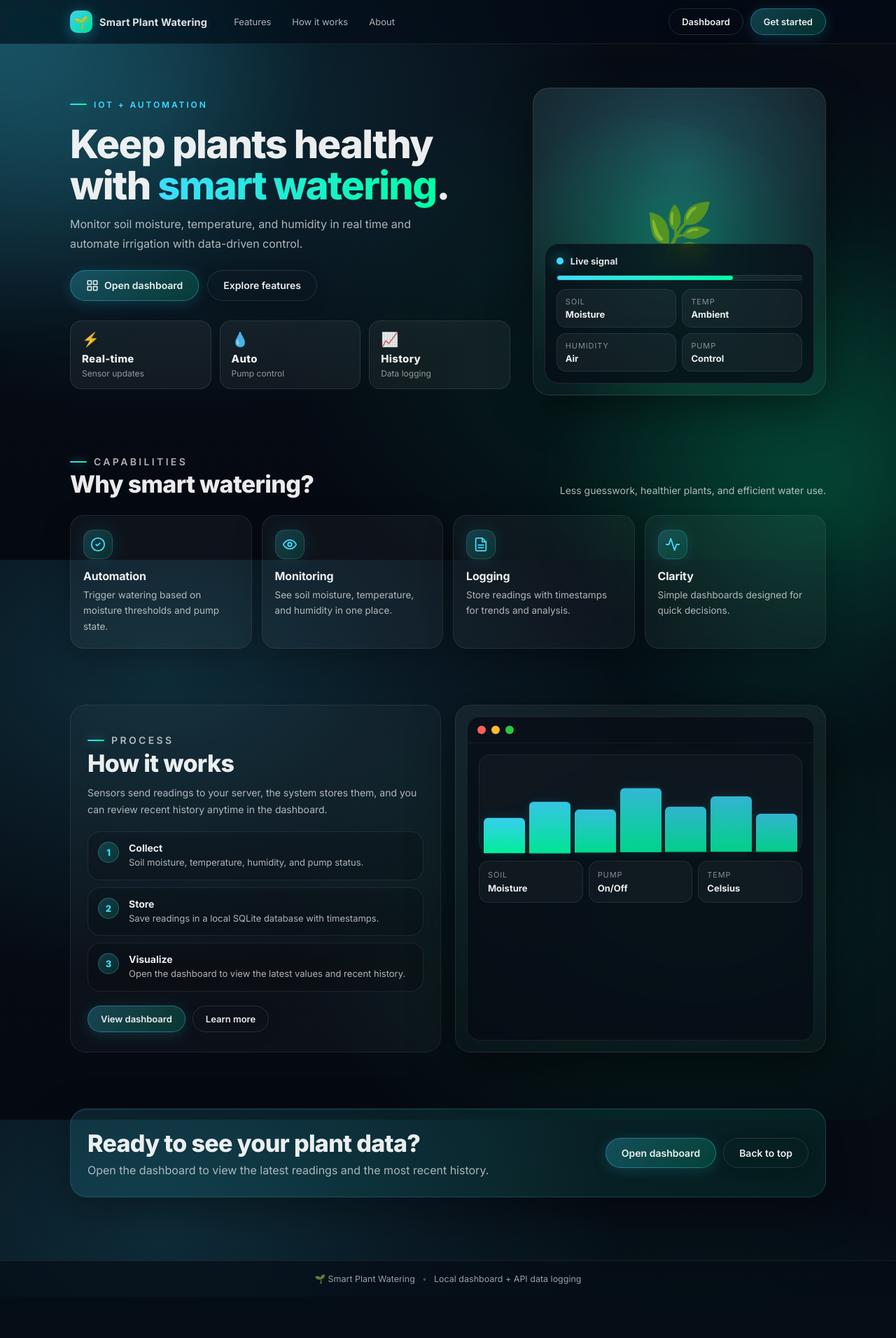
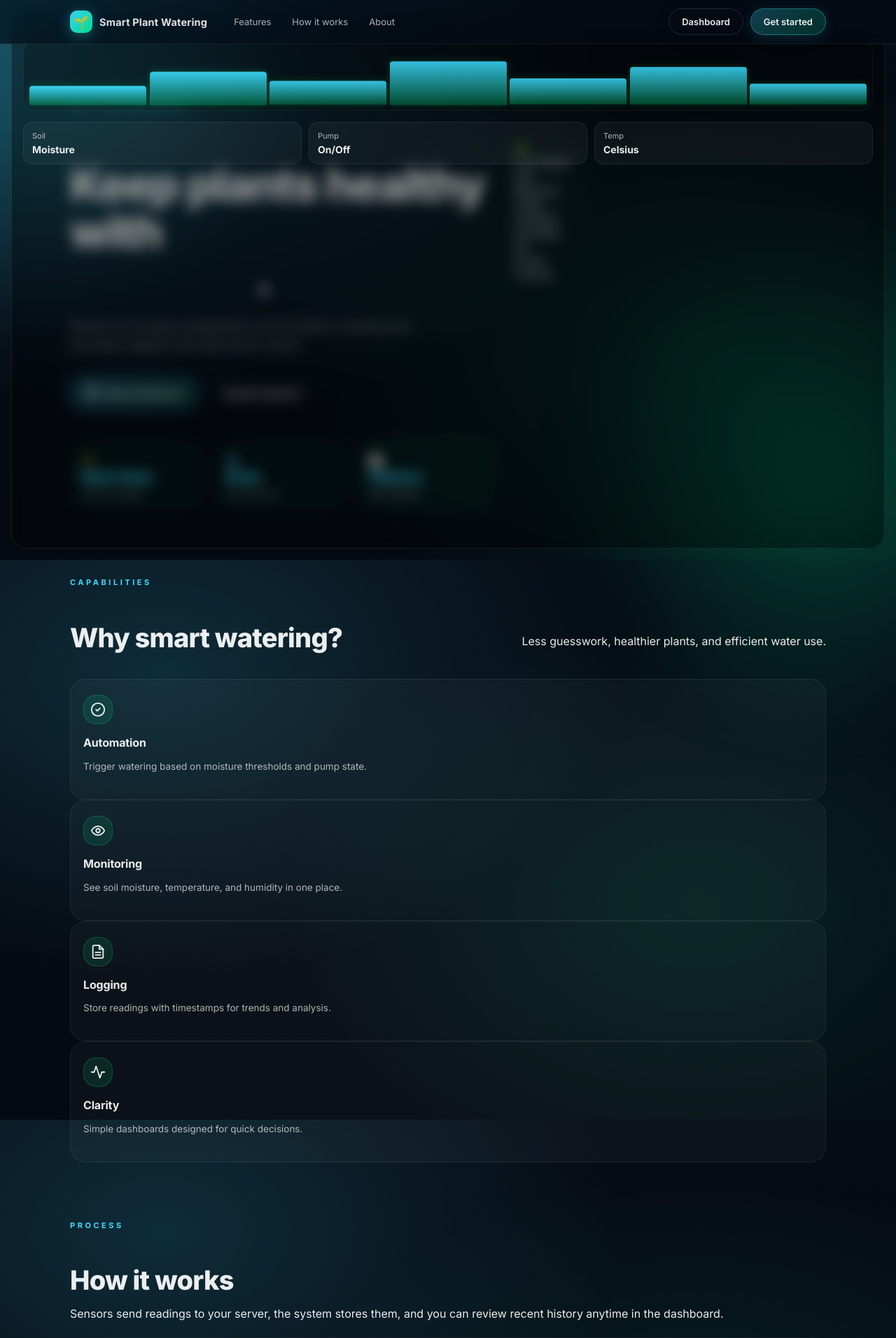
Before and after one commit to Deeptanshu-Samanta/Smart-Plant-Watering-IoT-System, a Flask app: page / in a window 1280 px wide. Shown: the top 1912 px of the page at 70% size. Before the commit the page ends 1835 px from the top, so only its background shows below. Run offline with Flask 3, Linux system fonts and the light colour scheme.

Commit message:
Refine landing page styles and layout
Updated various styles for the landing page, including adjustments to layout, typography, and hover effects.

```diff
--- a/static/landing.css
+++ b/static/landing.css
@@ -1,435 +1,497 @@
-/* ===== Landing page styles ===== */
+/* Landing page — biopunk organic-tech */
 
+/* Hero */
 .hero{
   display: grid;
-  grid-template-columns: 1.2fr 0.8fr;
+  grid-template-columns: 1.15fr 0.85fr;
   gap: 32px;
   align-items: center;
-  padding: 40px 0 20px;
+  padding: 48px 0 20px;
+  min-height: 80vh;
 }
+.hero__content{ position: relative; }
+
 .eyebrow{
   display: inline-flex;
   align-items: center;
   gap: 10px;
+  font-family: var(--font-display);
+  font-size: 11px;
+  font-weight: 700;
+  letter-spacing: 0.32em;
+  text-transform: uppercase;
   color: var(--accent);
-  font-weight: 600;
-  font-size: 12px;
-  letter-spacing: 0.24em;
-  text-transform: uppercase;
-  margin: 0 0 6px;
+  margin-bottom: 20px;
 }
-.eyebrow::before{
-  content: "";
-  width: 24px;
-  height: 2px;
-  background: linear-gradient(90deg, var(--accent), var(--accent2));
-  border-radius: 4px;
-  box-shadow: 0 0 14px rgba(61,220,255,0.55);
+.eyebrow__line{
+  width: 32px; height: 1px;
+  background: linear-gradient(90deg, var(--accent), transparent);
 }
+.eyebrow__dot{
+  width: 5px; height: 5px;
+  border-radius: 999px;
+  background: var(--accent);
+  box-shadow: 0 0 10px var(--accent);
+  animation: pulse 2s ease-in-out infinite;
+}
+
 h1{
-  margin: 14px 0 12px;
-  font-size: clamp(36px, 4.5vw, 56px);
-  line-height: 1.06;
+  font-family: var(--font-display);
+  font-size: clamp(38px, 5vw, 66px);
+  font-weight: 800;
+  line-height: 1.04;
   letter-spacing: -0.03em;
-  font-weight: 800;
+  margin-bottom: 22px;
 }
 .accent{
-  background: linear-gradient(90deg, var(--accent), var(--accent2));
+  background: linear-gradient(90deg, var(--accent) 0%, var(--accent2) 60%, var(--accent3) 100%);
   -webkit-background-clip: text;
   background-clip: text;
   color: transparent;
+  position: relative;
 }
 .subhead{
-  margin: 0;
   color: var(--muted);
-  max-width: 54ch;
   font-size: 16px;
   line-height: 1.7;
+  max-width: 50ch;
+  font-weight: 300;
+  margin-bottom: 32px;
 }
+
 .hero__actions{
-  margin-top: 24px;
   display: flex;
   gap: 12px;
   flex-wrap: wrap;
+  margin-bottom: 48px;
 }
+
 .hero__stats{
-  margin-top: 28px;
   display: grid;
   grid-template-columns: repeat(3, minmax(0, 1fr));
   gap: 12px;
 }
 .stat{
-  padding: 14px 16px;
-  border-radius: 16px;
-  background: rgba(255,255,255,0.05);
-  border: 1px solid rgba(255,255,255,0.10);
-  transition: transform var(--transition), border-color var(--transition);
+  padding: 16px;
+  border-radius: var(--radius-lg);
+  background: rgba(0,255,135,0.04);
+  border: 1px solid rgba(0,255,135,0.12);
+  position: relative;
+  overflow: hidden;
+  transition: border-color 200ms ease;
 }
-.stat:hover{
-  transform: translateY(-2px);
-  border-color: rgba(61,220,255,0.25);
-}
-.stat__icon{
-  font-size: 20px;
-  margin-bottom: 6px;
+.stat:hover{ border-color: rgba(0,255,135,0.25); }
+.stat::before{
+  content: "";
+  position: absolute;
+  top: 0; left: 0; right: 0;
+  height: 1px;
+  background: linear-gradient(90deg, transparent, rgba(0,255,135,0.4), transparent);
 }
 .stat__kpi{
+  font-family: var(--font-display);
+  font-size: 22px;
   font-weight: 800;
-  letter-spacing: 0.02em;
-  font-size: 15px;
+  color: var(--accent);
+  letter-spacing: -0.02em;
 }
 .stat__label{
-  color: rgba(255,255,255,0.55);
+  color: var(--muted);
   font-size: 12px;
   margin-top: 4px;
+  font-weight: 400;
 }
 
-/* ===== Hero visual ===== */
+/* Hero Visual */
 .hero__visual{
   position: relative;
-  min-height: 440px;
-  border-radius: 24px;
-  background: linear-gradient(180deg, rgba(255,255,255,0.06), rgba(255,255,255,0.02));
-  border: 1px solid rgba(255,255,255,0.10);
-  box-shadow:
-    0 20px 60px rgba(0,0,0,0.45),
-    inset 0 1px 0 rgba(255,255,255,0.06);
+  min-height: 460px;
+}
+.visual__card{
+  position: absolute;
+  border-radius: var(--radius-xl);
+  background: rgba(255,255,255,0.03);
+  border: 1px solid rgba(0,255,135,0.15);
   overflow: hidden;
+  box-shadow: var(--shadow), inset 0 1px 0 rgba(255,255,255,0.06);
 }
-.orb{
-  position: absolute;
+.visual__card--main{
+  inset: 0 0 60px 0;
+}
+.visual__card--float{
+  bottom: 0; left: 20px; right: 20px;
+  height: 120px;
+  background: rgba(0,0,0,0.40);
+  backdrop-filter: blur(16px);
+  border-color: rgba(0,255,135,0.20);
+}
+.vc__top{
+  padding: 14px 16px;
+  border-bottom: 1px solid rgba(255,255,255,0.06);
+  display: flex;
+  align-items: center;
+  gap: 10px;
+}
+.vc__dots{ display: flex; gap: 6px; }
+.vc__dot{
+  width: 9px; height: 9px;
   border-radius: 999px;
-  inset: -20%;
-  background: radial-gradient(circle at 45% 35%, rgba(61,220,255,0.25), rgba(61,220,255,0.00) 55%);
-  transform: rotate(12deg);
-  animation: orbFloat 12s ease-in-out infinite;
 }
-.orb--inner{
-  inset: 10% 0 -10% -30%;
-  background: radial-gradient(circle at 55% 45%, rgba(0,255,163,0.18), rgba(0,255,163,0.00) 58%);
-  transform: rotate(-18deg);
-  animation-delay: -6s;
+.vc__dot--r{ background: rgba(255,82,82,0.7); }
+.vc__dot--y{ background: rgba(255,182,50,0.7); }
+.vc__dot--g{ background: var(--accent); box-shadow: 0 0 8px rgba(0,255,135,0.6); }
+.vc__title{
+  font-size: 12px;
+  color: var(--muted);
+  font-family: var(--font-display);
+  letter-spacing: 0.06em;
 }
-@keyframes orbFloat{
-  0%,100%{ transform: rotate(12deg) translate(0, 0); }
-  50%{ transform: rotate(15deg) translate(8px, -12px); }
+.vc__badge{
+  margin-left: auto;
+  display: flex;
+  align-items: center;
+  gap: 6px;
+  font-size: 11px;
+  color: var(--accent);
+  background: rgba(0,255,135,0.10);
+  border: 1px solid rgba(0,255,135,0.22);
+  padding: 4px 10px;
+  border-radius: 999px;
 }
-.hero__plant{
-  position: absolute;
-  top: 50%;
-  left: 50%;
-  transform: translate(-50%, -60%);
-  font-size: 80px;
-  filter: drop-shadow(0 0 40px rgba(0,255,163,0.3));
-  animation: plantBob 4s ease-in-out infinite;
+.vc__badge__dot{
+  width: 6px; height: 6px;
+  border-radius: 999px;
+  background: var(--accent);
+  animation: pulse 1.5s ease-in-out infinite;
 }
-@keyframes plantBob{
-  0%,100%{ transform: translate(-50%, -60%); }
-  50%{ transform: translate(-50%, -65%); }
+.vc__body{ padding: 18px; }
+
+/* Wave bars */
+.wave{
+  display: flex;
+  align-items: flex-end;
+  gap: 5px;
+  height: 100px;
+  padding: 8px;
+  border-radius: var(--radius-md);
+  background: rgba(0,0,0,0.25);
+  border: 1px solid rgba(255,255,255,0.06);
+  margin-bottom: 16px;
+}
+.wave span{
+  flex: 1;
+  border-radius: 4px 4px 0 0;
+  background: linear-gradient(180deg, var(--accent), rgba(0,255,135,0.3));
+  box-shadow: 0 0 12px rgba(0,255,135,0.2);
+  animation: waveAnim 2s ease-in-out infinite;
+}
+.wave span:nth-child(1){ height: 30%; animation-delay: 0ms; }
+.wave span:nth-child(2){ height: 55%; animation-delay: 150ms; }
+.wave span:nth-child(3){ height: 40%; animation-delay: 300ms; }
+.wave span:nth-child(4){ height: 75%; animation-delay: 450ms; }
+.wave span:nth-child(5){ height: 45%; animation-delay: 600ms; }
+.wave span:nth-child(6){ height: 65%; animation-delay: 750ms; }
+.wave span:nth-child(7){ height: 35%; animation-delay: 900ms; }
+.wave span:nth-child(8){ height: 58%; animation-delay: 1050ms; }
+@keyframes waveAnim{
+  0%,100%{ transform: scaleY(1); opacity: 0.85; }
+  50%{ transform: scaleY(1.15); opacity: 1; }
 }
 
-.chip{
-  position: absolute;
-  right: 16px;
-  bottom: 16px;
-  left: 16px;
-  padding: 16px;
-  border-radius: 20px;
-  background: rgba(6,11,20,0.75);
-  border: 1px solid rgba(255,255,255,0.10);
-  backdrop-filter: blur(14px);
+.mini-grid{
+  display: grid;
+  grid-template-columns: repeat(2, 1fr);
+  gap: 10px;
 }
-.chip__row{ display: flex; align-items: center; gap: 10px; }
-.chip__dot{
-  width: 10px;
-  height: 10px;
-  border-radius: 999px;
-  background: var(--accent);
-  box-shadow: 0 0 14px rgba(61,220,255,0.75);
+.mini-card{
+  padding: 12px;
+  border-radius: var(--radius-md);
+  background: rgba(0,0,0,0.22);
+  border: 1px solid rgba(255,255,255,0.07);
 }
-.chip__dot--pulse{
-  animation: dotPulse 2s ease-in-out infinite;
+.mini-card__label{ font-size: 11px; color: var(--muted); margin-bottom: 4px; }
+.mini-card__value{ font-family: var(--font-display); font-weight: 700; font-size: 15px; }
+
+/* Float card */
+.float-row{
+  display: flex;
+  align-items: center;
+  gap: 12px;
+  padding: 14px 16px;
+  height: 100%;
 }
-@keyframes dotPulse{
-  0%,100%{ box-shadow: 0 0 14px rgba(61,220,255,0.75); }
-  50%{ box-shadow: 0 0 24px rgba(61,220,255,1), 0 0 48px rgba(61,220,255,0.4); }
+.float-icon{
+  width: 44px; height: 44px;
+  border-radius: 14px;
+  background: rgba(0,255,135,0.12);
+  border: 1px solid rgba(0,255,135,0.22);
+  display: flex;
+  align-items: center;
+  justify-content: center;
+  flex-shrink: 0;
 }
-.chip__title{ font-weight: 700; font-size: 13px; opacity: 0.95; }
-.chip__meter{
-  margin-top: 12px;
-  height: 8px;
-  border-radius: 999px;
-  background: rgba(255,255,255,0.06);
-  overflow: hidden;
-  border: 1px solid rgba(255,255,255,0.08);
+.float-text__label{ font-size: 12px; color: var(--muted); }
+.float-text__value{
+  font-family: var(--font-display);
+  font-size: 20px;
+  font-weight: 800;
+  color: var(--accent);
 }
-.chip__meter span{
-  display: block;
-  height: 100%;
-  border-radius: 999px;
-  background: linear-gradient(90deg, var(--accent), var(--accent2));
-  box-shadow: 0 0 20px rgba(61,220,255,0.35);
-  animation: meterGrow 2s ease-out;
+.float-stats{
+  margin-left: auto;
+  display: flex;
+  gap: 20px;
 }
-@keyframes meterGrow{
-  from{ width: 0 !important; }
+.fstat{ text-align: center; }
+.fstat__v{ font-family: var(--font-display); font-weight: 700; font-size: 15px; }
+.fstat__l{ font-size: 11px; color: var(--muted); margin-top: 2px; }
+
+/* Sections */
+.section{ padding: 64px 0 8px; }
+.section__eyebrow{
+  font-family: var(--font-display);
+  font-size: 11px;
+  font-weight: 700;
+  letter-spacing: 0.28em;
+  text-transform: uppercase;
+  color: var(--accent);
+  margin-bottom: 12px;
 }
-.chip__grid{
-  margin-top: 12px;
-  display: grid;
-  grid-template-columns: repeat(2, minmax(0, 1fr));
-  gap: 8px;
+h2{
+  font-family: var(--font-display);
+  font-size: clamp(26px, 3vw, 38px);
+  font-weight: 800;
+  letter-spacing: -0.02em;
+  line-height: 1.1;
+  margin-bottom: 10px;
 }
-.chip__card{
-  padding: 10px 12px;
-  border-radius: 14px;
-  background: rgba(255,255,255,0.05);
-  border: 1px solid rgba(255,255,255,0.08);
-  transition: border-color var(--transition);
+.section__sub{
+  color: var(--muted);
+  font-size: 15px;
+  line-height: 1.6;
+  max-width: 52ch;
+  font-weight: 300;
+  margin-bottom: 32px;
 }
-.chip__card:hover{ border-color: rgba(61,220,255,0.20); }
-.chip__label{
-  font-size: 11px;
-  color: rgba(255,255,255,0.50);
-  text-transform: uppercase;
-  letter-spacing: 0.08em;
-}
-.chip__value{
-  margin-top: 3px;
-  font-weight: 700;
-  font-size: 13px;
-}
-
-/* ===== Sections ===== */
-.section{ padding: 60px 0 10px; }
 .section__head{
   display: flex;
   align-items: flex-end;
   justify-content: space-between;
   gap: 24px;
-  margin-bottom: 24px;
-}
-h2{
-  margin: 0;
-  font-size: clamp(24px, 2.8vw, 34px);
-  letter-spacing: -0.02em;
-  font-weight: 800;
-}
-.section__head p{
-  margin: 0;
-  color: var(--muted);
-  max-width: 54ch;
-  font-size: 14px;
-  line-height: 1.6;
+  margin-bottom: 28px;
+  flex-wrap: wrap;
 }
 
-/* ===== Feature grid ===== */
-.grid{ display: grid; gap: 14px; }
-.grid--4{ grid-template-columns: repeat(4, minmax(0, 1fr)); }
-
+/* Feature grid */
+.features{
+  display: grid;
+  grid-template-columns: repeat(4, minmax(0, 1fr));
+  gap: 14px;
+}
 .feature{
-  padding: 20px 18px;
-  border-radius: 20px;
-  background: rgba(255,255,255,0.04);
-  border: 1px solid rgba(255,255,255,0.08);
-  box-shadow: 0 14px 40px rgba(0,0,0,0.25);
-  transition: transform var(--transition), border-color var(--transition), box-shadow var(--transition);
+  padding: 22px 18px;
+  border-radius: var(--radius-lg);
+  background: rgba(255,255,255,0.03);
+  border: 1px solid rgba(255,255,255,0.07);
+  position: relative;
+  overflow: hidden;
+  transition: all 220ms ease;
 }
 .feature:hover{
-  transform: translateY(-4px);
-  border-color: rgba(61,220,255,0.20);
-  box-shadow: 0 20px 50px rgba(0,0,0,0.35);
+  border-color: rgba(0,255,135,0.20);
+  background: rgba(0,255,135,0.04);
+  transform: translateY(-3px);
+  box-shadow: 0 16px 48px rgba(0,0,0,0.4), 0 0 0 1px rgba(0,255,135,0.10);
 }
+.feature::after{
+  content: "";
+  position: absolute;
+  top: 0; left: 0; right: 0;
+  height: 1px;
+  background: linear-gradient(90deg, transparent, rgba(0,255,135,0.35), transparent);
+  opacity: 0;
+  transition: opacity 220ms ease;
+}
+.feature:hover::after{ opacity: 1; }
 .feature__icon{
-  width: 42px;
-  height: 42px;
-  border-radius: 14px;
+  width: 42px; height: 42px;
+  border-radius: var(--radius-md);
+  background: rgba(0,255,135,0.10);
+  border: 1px solid rgba(0,255,135,0.20);
   display: flex;
   align-items: center;
   justify-content: center;
-  background: linear-gradient(135deg, rgba(61,220,255,0.20), rgba(0,255,163,0.12));
-  border: 1px solid rgba(61,220,255,0.20);
-  color: var(--accent);
-  box-shadow: 0 0 24px rgba(61,220,255,0.12);
+  font-size: 20px;
+  margin-bottom: 16px;
 }
 .feature h3{
-  margin: 14px 0 6px;
+  font-family: var(--font-display);
   font-size: 16px;
+  font-weight: 700;
+  margin-bottom: 8px;
   letter-spacing: -0.01em;
-  font-weight: 700;
 }
 .feature p{
-  margin: 0;
   color: var(--muted);
   font-size: 13.5px;
-  line-height: 1.65;
+  line-height: 1.6;
+  font-weight: 300;
 }
 
-/* ===== Split section ===== */
-.section--split{ padding-top: 70px; }
-.split{
+/* How it works */
+.how{
   display: grid;
   grid-template-columns: 1fr 1fr;
   gap: 20px;
   align-items: stretch;
 }
-.split__text{
-  padding: 28px 24px;
-  border-radius: 22px;
-  background: rgba(255,255,255,0.03);
-  border: 1px solid rgba(255,255,255,0.08);
+.how__text{
+  padding: 32px;
+  border-radius: var(--radius-xl);
+  background: rgba(255,255,255,0.02);
+  border: 1px solid rgba(255,255,255,0.07);
+  position: relative;
+  overflow: hidden;
 }
-.split__text p{
-  color: var(--muted);
-  line-height: 1.7;
-  margin: 10px 0 0;
-  font-size: 14px;
+.how__text::before{
+  content: "";
+  position: absolute;
+  top: 0; left: 0; right: 0;
+  height: 1px;
+  background: linear-gradient(90deg, transparent, rgba(0,255,135,0.4), transparent);
 }
 .steps{
   list-style: none;
   padding: 0;
-  margin: 20px 0 0;
+  margin: 24px 0 28px;
   display: flex;
   flex-direction: column;
-  gap: 10px;
+  gap: 12px;
 }
 .steps li{
   display: flex;
-  gap: 14px;
-  padding: 14px 14px;
-  border-radius: 18px;
-  border: 1px solid rgba(255,255,255,0.08);
-  background: rgba(0,0,0,0.15);
-  transition: border-color var(--transition);
+  gap: 16px;
+  align-items: flex-start;
+  padding: 16px;
+  border-radius: var(--radius-md);
+  border: 1px solid rgba(255,255,255,0.07);
+  background: rgba(0,0,0,0.20);
+  transition: border-color 200ms ease;
 }
-.steps li:hover{ border-color: rgba(61,220,255,0.20); }
+.steps li:hover{ border-color: rgba(0,255,135,0.18); }
 .steps__n{
-  width: 30px;
-  height: 30px;
+  width: 30px; height: 30px;
   border-radius: 999px;
   display: flex;
   align-items: center;
   justify-content: center;
+  font-family: var(--font-display);
   font-weight: 800;
   font-size: 13px;
+  background: rgba(0,255,135,0.12);
+  border: 1px solid rgba(0,255,135,0.28);
+  color: var(--accent);
   flex-shrink: 0;
-  background: linear-gradient(135deg, rgba(61,220,255,0.20), rgba(0,255,163,0.12));
-  border: 1px solid rgba(61,220,255,0.30);
-  color: var(--accent);
 }
-.steps__t{ font-weight: 700; font-size: 14px; }
-.steps__d{ color: var(--muted); font-size: 13px; margin-top: 3px; line-height: 1.5; }
+.steps__t{
+  font-family: var(--font-display);
+  font-weight: 700;
+  font-size: 14px;
+  margin-bottom: 3px;
+}
+.steps__d{ color: var(--muted); font-size: 13px; line-height: 1.5; font-weight: 300; }
 
-.inline-actions{ margin-top: 20px; display: flex; gap: 10px; flex-wrap: wrap; }
-
-/* ===== Terminal visual ===== */
-.split__visual{
-  border-radius: 22px;
-  border: 1px solid rgba(255,255,255,0.08);
-  background: linear-gradient(180deg, rgba(255,255,255,0.05), rgba(255,255,255,0.02));
-  box-shadow: var(--shadow);
+.how__visual{
+  border-radius: var(--radius-xl);
+  background: rgba(255,255,255,0.02);
+  border: 1px solid rgba(0,255,135,0.12);
   overflow: hidden;
   position: relative;
+  min-height: 360px;
+}
+.how__visual::before{
+  content: "";
+  position: absolute;
+  inset: 0;
+  background: radial-gradient(ellipse at 50% 0%, rgba(0,255,135,0.10), transparent 60%);
 }
 .panel{
   position: absolute;
   inset: 16px;
-  border-radius: 18px;
-  background: rgba(6,11,20,0.75);
+  border-radius: var(--radius-lg);
+  background: rgba(0,0,0,0.35);
   border: 1px solid rgba(255,255,255,0.08);
-  backdrop-filter: blur(12px);
+  backdrop-filter: blur(10px);
   overflow: hidden;
 }
 .panel__top{
   padding: 12px 14px;
+  border-bottom: 1px solid rgba(255,255,255,0.06);
   display: flex;
-  gap: 8px;
-  border-bottom: 1px solid rgba(255,255,255,0.06);
+  gap: 7px;
 }
-.panel__pill{
-  width: 12px;
-  height: 12px;
+.panel__dot{
+  width: 9px; height: 9px;
   border-radius: 999px;
-  background: rgba(255,255,255,0.10);
+  background: rgba(255,255,255,0.12);
 }
-.panel__pill--red{ background: #ff5f57; }
-.panel__pill--yellow{ background: #febc2e; }
-.panel__pill--green{ background: #28c840; }
+.panel__body{ padding: 16px; }
+.panel__chips{
+  margin-top: 14px;
+  display: grid;
+  grid-template-columns: repeat(3, 1fr);
+  gap: 10px;
+}
+.mini{ padding: 12px; border-radius: var(--radius-sm); background: rgba(255,255,255,0.04); border: 1px solid rgba(255,255,255,0.07); }
+.mini__k{ color: var(--muted); font-size: 11px; margin-bottom: 4px; }
+.mini__v{ font-family: var(--font-display); font-weight: 700; font-size: 14px; }
 
-.panel__body{ padding: 16px; }
-.wave{
-  display: flex;
-  align-items: flex-end;
-  gap: 6px;
-  height: 140px;
-  padding: 10px 6px 0;
-  border-radius: 16px;
-  background: rgba(255,255,255,0.03);
-  border: 1px solid rgba(255,255,255,0.06);
-}
-.wave span{
-  flex: 1;
-  border-radius: 6px 6px 0 0;
-  background: linear-gradient(180deg, var(--accent), var(--accent2));
-  box-shadow: 0 0 18px rgba(61,220,255,0.12);
-  animation: wave 2s ease-in-out infinite;
-  opacity: 0.85;
-}
-.wave span:nth-child(1){ height: 36%; animation-delay: 0ms; }
-.wave span:nth-child(2){ height: 54%; animation-delay: 120ms; }
-.wave span:nth-child(3){ height: 46%; animation-delay: 240ms; }
-.wave span:nth-child(4){ height: 70%; animation-delay: 360ms; }
-.wave span:nth-child(5){ height: 50%; animation-delay: 480ms; }
-.wave span:nth-child(6){ height: 62%; animation-delay: 600ms; }
-.wave span:nth-child(7){ height: 42%; animation-delay: 720ms; }
-@keyframes wave{
-  0%,100%{ transform: scaleY(1); opacity: 0.8; }
-  50%{ transform: scaleY(1.15); opacity: 1; }
-}
-
-.panel__chips{
-  margin-top: 12px;
-  display: grid;
-  grid-template-columns: repeat(3, minmax(0, 1fr));
-  gap: 8px;
-}
-.mini{
-  padding: 12px;
-  border-radius: 14px;
-  background: rgba(255,255,255,0.04);
-  border: 1px solid rgba(255,255,255,0.08);
-}
-.mini__k{ color: rgba(255,255,255,0.50); font-size: 11px; text-transform: uppercase; letter-spacing: 0.08em; }
-.mini__v{ margin-top: 4px; font-weight: 700; font-size: 13px; }
-
-/* ===== CTA section ===== */
-.section--cta{ padding-top: 70px; }
+/* CTA */
+.cta-section{ padding: 64px 0; }
 .cta{
-  padding: 28px 24px;
-  border-radius: 24px;
-  background: linear-gradient(135deg, rgba(61,220,255,0.12), rgba(0,255,163,0.08));
-  border: 1px solid rgba(61,220,255,0.18);
+  padding: 48px 40px;
+  border-radius: var(--radius-xl);
+  background: linear-gradient(135deg, rgba(0,255,135,0.08), rgba(0,229,255,0.06));
+  border: 1px solid rgba(0,255,135,0.20);
   display: flex;
   align-items: center;
   justify-content: space-between;
-  gap: 20px;
-  box-shadow: 0 20px 60px rgba(0,0,0,0.35), inset 0 1px 0 rgba(255,255,255,0.05);
+  gap: 24px;
+  box-shadow: var(--shadow), 0 0 80px rgba(0,255,135,0.06);
+  position: relative;
+  overflow: hidden;
 }
-.cta__text p{ margin: 8px 0 0; color: rgba(255,255,255,0.65); }
-.cta__actions{ display: flex; gap: 10px; flex-wrap: wrap; }
+.cta::before{
+  content: "";
+  position: absolute;
+  top: 0; left: 0; right: 0;
+  height: 1px;
+  background: linear-gradient(90deg, transparent, rgba(0,255,135,0.5), transparent);
+}
+.cta::after{
+  content: "";
+  position: absolute;
+  width: 300px; height: 300px;
+  border-radius: 999px;
+  background: radial-gradient(circle, rgba(0,255,135,0.12), transparent 70%);
+  top: -100px; right: -50px;
+  pointer-events: none;
+}
+.cta__text h2{ margin-bottom: 8px; }
+.cta__text p{ color: var(--muted); font-size: 15px; font-weight: 300; }
+.cta__actions{ display: flex; gap: 12px; flex-wrap: wrap; flex-shrink: 0; }
 
-/* ===== Responsive ===== */
-@media (max-width: 980px){
-  .hero{ grid-template-columns: 1fr; }
-  .hero__visual{ min-height: 360px; }
-  .grid--4{ grid-template-columns: repeat(2, minmax(0, 1fr)); }
-  .split{ grid-template-columns: 1fr; }
+@media(max-width: 980px){
+  .hero{ grid-template-columns: 1fr; min-height: auto; padding: 32px 0 20px; }
+  .hero__visual{ min-height: 340px; }
+  .features{ grid-template-columns: repeat(2, 1fr); }
+  .how{ grid-template-columns: 1fr; }
+  .cta{ flex-direction: column; align-items: flex-start; }
   .panel__chips{ grid-template-columns: 1fr; }
-  .section__head{ flex-direction: column; align-items: flex-start; }
-  .cta{ flex-direction: column; text-align: center; }
 }
-@media (max-width: 560px){
+@media(max-width: 560px){
   .hero__stats{ grid-template-columns: 1fr; }
-  .grid--4{ grid-template-columns: 1fr; }
-  .hero{ padding: 24px 0 10px; }
+  .features{ grid-template-columns: 1fr; }
+  .cta{ padding: 28px 20px; }
+  h1{ font-size: 36px; }
 }
```
